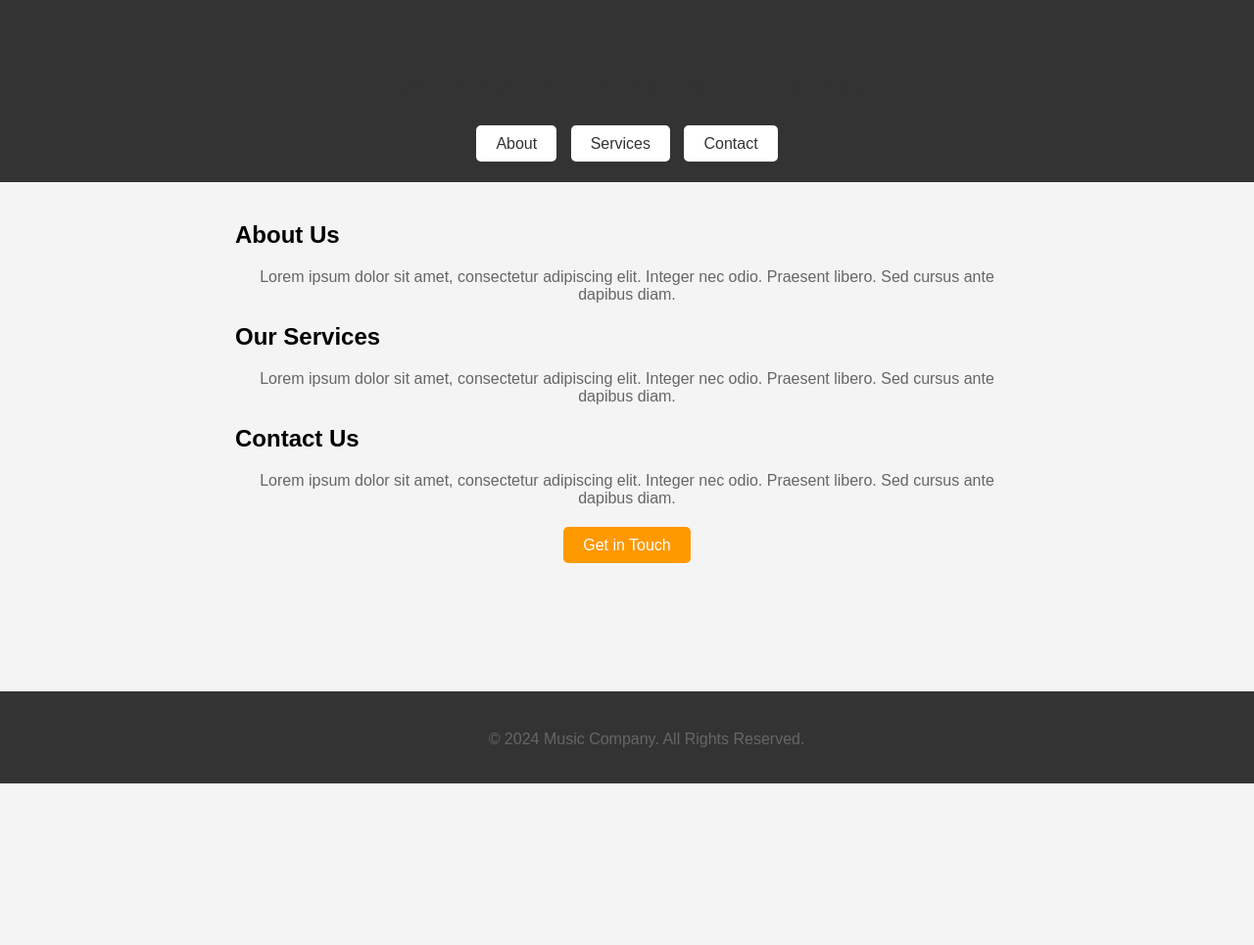
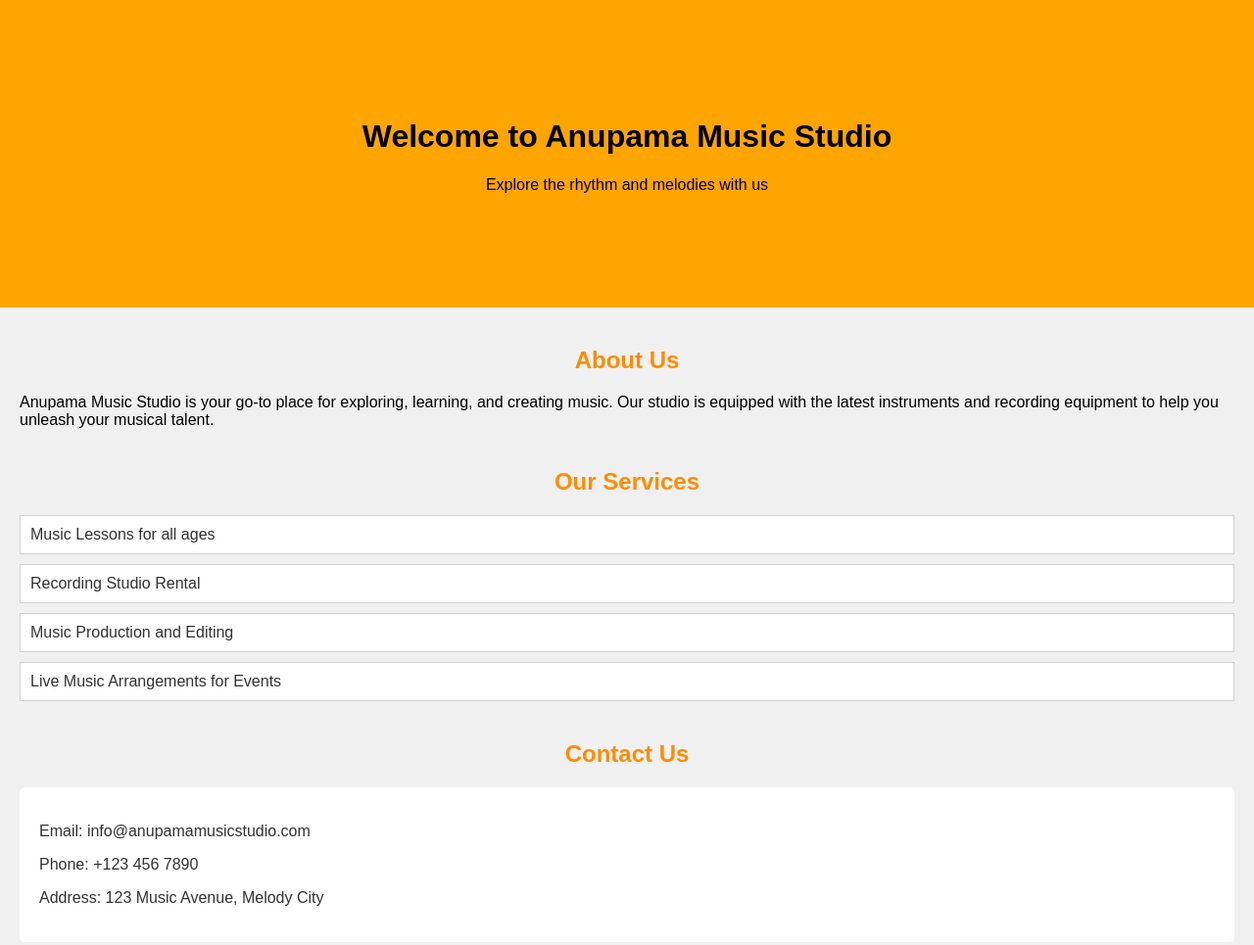
Before and after one commit to shashankm9799/Music, a plain HTML site: page index.html in a window 1280 px wide. Shown: the whole page at 98% size. Before the commit the page ends 800 px from the top, so only its background shows below. Drawn offline with Linux system fonts and the light colour scheme.

Commit message:
Add files via upload

```diff
--- a/index.html
+++ b/index.html
@@ -1,129 +1,95 @@
 <!DOCTYPE html>
 <html lang="en">
-
 <head>
     <meta charset="UTF-8">
     <meta name="viewport" content="width=device-width, initial-scale=1.0">
-    <title>Music Company Landing Page</title>
+    <title>Anupama Music Studio</title>
     <style>
-        /* Add your CSS styles here */
         body {
             font-family: Arial, sans-serif;
             margin: 0;
             padding: 0;
-            background-color: #f4f4f4;
+            background-color: #f0f0f0; /* Light grey background */
+        }
+        .hero-section {
+            background: orange; /* Orange background for the hero section */
+            color: black; /* Black text color for contrast */
+            padding: 100px 0;
+            text-align: center;
+        }
+        .content {
+            padding: 20px;
+            background-color: #f0f0f0; /* Light grey background for content */
+        }
+        .section {
+            margin-bottom: 40px;
+        }
+        .section h2 {
+            text-align: center;
+            color: #ff8c00; /* Darker shade of orange for headings */
+        }
+        .services-list {
+            list-style: none;
+            padding: 0;
+        }
+        .services-list li {
+            margin-bottom: 10px;
+            background-color: #fff; /* White background for services list */
+            padding: 10px;
+            border: 1px solid #d3d3d3; /* Light grey border for list items */
+            color: #333; /* Dark grey text for better readability */
+        }
+        .contact {
+            background-color: #fff; /* White background for contact section */
+            padding: 20px;
+            border-radius: 5px;
+            color: #333; /* Dark grey text */
+        }
+        /* Additional styling for buttons or links */
+        .button {
+            background-color: #ff8c00; /* Orange background for buttons */
+            color: #fff; /* White text */
+            padding: 10px 20px;
+            text-decoration: none;
+            border-radius: 5px;
+            display: inline-block;
         }
 
-        header {
-            background-color: #333;
-            color: #fff;
-            padding: 20px;
-            text-align: center;
-        }
-
-        nav {
-            text-align: center;
-            padding: 10px 0;
-        }
-
-        nav a {
-            text-decoration: none;
-            color: #333;
-            padding: 10px 20px;
-            margin: 0 5px;
-            border-radius: 5px;
-            background-color: #fff;
-            transition: background-color 0.3s ease;
-        }
-
-        nav a:hover {
-            background-color: #ddd;
-        }
-
-        .container {
-            max-width: 800px;
-            margin: auto;
-            padding: 20px;
-        }
-
-        h1 {
-            text-align: center;
-            margin-top: 50px;
-            color: #333;
-        }
-
-        p {
-            text-align: center;
-            margin-top: 20px;
-            color: #666;
-        }
-
-        .cta {
-            text-align: center;
-            margin-top: 30px;
-        }
-
-        .cta a {
-            text-decoration: none;
-            color: #fff;
-            background-color: #f90;
-            padding: 10px 20px;
-            border-radius: 5px;
-            transition: background-color 0.3s ease;
-        }
-
-        .cta a:hover {
-            background-color: #c60;
-        }
-
-        footer {
-            background-color: #333;
-            color: #fff;
-            text-align: center;
-            padding: 20px;
-            position: fixed;
-            bottom: 0;
-            width: 100%;
+        .button:hover {
+            background-color: #e67e22; /* Darker orange on hover */
         }
     </style>
 </head>
-
 <body>
-    <header>
-        <h1>Welcome to Our Music Company</h1>
-        <nav>
-            <a href="#about">About</a>
-            <a href="#services">Services</a>
-            <a href="#contact">Contact</a>
-        </nav>
-    </header>
-
-    <div class="container">
-        <section id="about">
-            <h2>About Us</h2>
-            <p>Lorem ipsum dolor sit amet, consectetur adipiscing elit. Integer nec odio. Praesent libero. Sed cursus
-                ante dapibus diam.</p>
-        </section>
-
-        <section id="services">
-            <h2>Our Services</h2>
-            <p>Lorem ipsum dolor sit amet, consectetur adipiscing elit. Integer nec odio. Praesent libero. Sed cursus
-                ante dapibus diam.</p>
-        </section>
-
-        <section id="contact">
-            <h2>Contact Us</h2>
-            <p>Lorem ipsum dolor sit amet, consectetur adipiscing elit. Integer nec odio. Praesent libero. Sed cursus
-                ante dapibus diam.</p>
-            <div class="cta">
-                <a href="#">Get in Touch</a>
-            </div>
-        </section>
+    <div class="hero-section">
+        <h1>Welcome to Anupama Music Studio</h1>
+        <p>Explore the rhythm and melodies with us</p>
     </div>
 
-    <footer>
-        <p>&copy; 2024 Music Company. All Rights Reserved.</p>
-    </footer>
+    <div class="content">
+        <div class="section">
+            <h2>About Us</h2>
+            <p>Anupama Music Studio is your go-to place for exploring, learning, and creating music. Our studio is equipped with the latest instruments and recording equipment to help you unleash your musical talent.</p>
+        </div>
+
+        <div class="section">
+            <h2>Our Services</h2>
+            <ul class="services-list">
+                <li>Music Lessons for all ages</li>
+                <li>Recording Studio Rental</li>
+                <li>Music Production and Editing</li>
+                <li>Live Music Arrangements for Events</li>
+            </ul>
+        </div>
+
+        <div class="section">
+            <h2>Contact Us</h2>
+            <div class="contact">
+                <p>Email: info@anupamamusicstudio.com</p>
+                <p>Phone: +123 456 7890</p>
+                <p>Address: 123 Music Avenue, Melody City</p>
+            </div>
+        </div>
+    </div>
 </body>
-
 </html>
```
